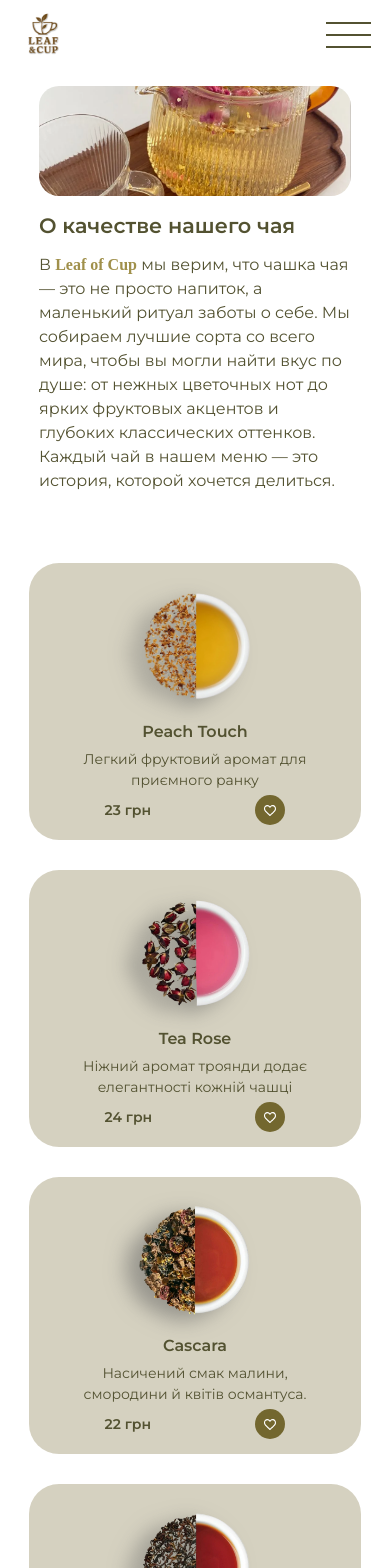
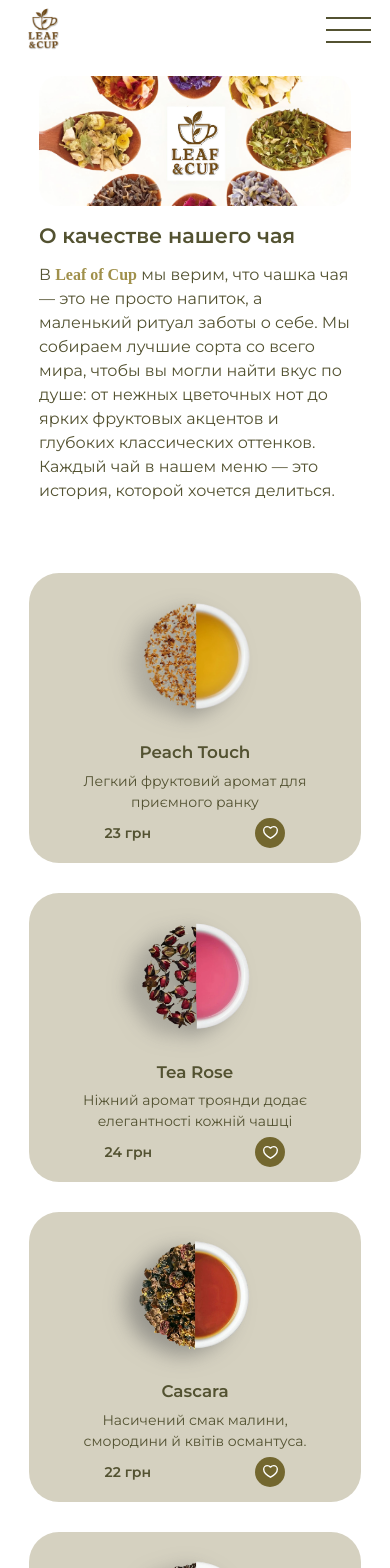
Before and after one commit to ChildOfLigth/leaf-and-cup, a React (Vite) app: page /leaf-and-cup/list-of-allGoods in a window 390 px wide. Shown: the top 1568 px of the page. Built offline with nearby package versions, Linux system fonts and the light colour scheme; a web font is replaced by a local one.

Commit message:
chenge of design for the header, change of photo in the list of all products, change of icon for the wishlist

```diff
--- a/src/components/ListOfAllGoods.tsx
+++ b/src/components/ListOfAllGoods.tsx
@@ -12,7 +12,7 @@ export default function ListOfAllGoods({functToChangeList}: PropsListOfAllGoods)
   return (
     <div className="list-all-goods">
       <div className="list-all-goods_quality-of-ourTea">
-        <div className="quality-of-ourTea_decoaret-img">
+        <div className="quality-of-ourTea_decorate-img">
           <img src={decoratForTeaQualSection} alt="decoration-img" />
         </div>
 
--- a/src/components/ProductList.tsx
+++ b/src/components/ProductList.tsx
@@ -10,24 +10,22 @@ type ProductListProps = {
   functToChangeList?: Dispatch<SetStateAction<ProductObject[]>>;
 };
 
-export default function ProductList({arrayWithProducts, functToChangeList}: ProductListProps): JSX.Element {
+export default function ProductList({
+  arrayWithProducts,
+  functToChangeList,
+}: ProductListProps): JSX.Element {
   const [activeBtn, setActiveBtn] = useState<number | null | undefined>(null);
 
   function addProdToWishList(id: number) {
-  functToChangeList!((prev: ProductObject[]) => {
-    const exists = prev.some(prod => prod.id === id);
-    const newList = exists
-      ? prev
-      : [...prev, arrayWithProducts[id]];
+    functToChangeList!((prev: ProductObject[]) => {
+      const exists = prev.some((prod) => prod.id === id);
+      const newList = exists ? prev : [...prev, arrayWithProducts[id]];
 
-    localStorage.setItem(
-      "storage-with-wish-list",
-      JSON.stringify(newList)
-    );
+      localStorage.setItem("storage-with-wish-list", JSON.stringify(newList));
 
-    return newList;
-  });
-}
+      return newList;
+    });
+  }
 
   return (
     <ul className="productList">
@@ -61,7 +59,17 @@ export default function ProductList({arrayWithProducts, functToChangeList}: Prod
                 {activeBtn == prod.id ? (
                   <img src={iconAddProdToWishList} />
                 ) : (
-                  <img src={iconForButton} alt="addProdToFavorites" />
+                  <svg
+                    viewBox="0 0 22 19"
+                    xmlns="http://www.w3.org/2000/svg"
+                    fill="none"
+                  >
+                    <path
+                      d="M15.7778 1C13.2982 1 11.8743 2.30695 11.2998 2.98929C11.1533 3.16341 10.8467 3.16341 10.7002 2.98929C10.1257 2.30695 8.70184 1 6.22222 1C3.37778 1 1 3.39342 1 6.23421C1 12.3185 9.67713 17.2769 10.8657 17.9276C10.952 17.9748 11.048 17.9748 11.1343 17.9276C12.3229 17.2769 21 12.3185 21 6.23421C21 3.39342 18.6222 1 15.7778 1Z"
+                      stroke="white"
+                      strokeWidth="2"
+                    />
+                  </svg>
                 )}
               </CustomButton>
             </div>
--- a/src/style/App.scss
+++ b/src/style/App.scss
@@ -9,7 +9,6 @@ $font_family_company_name: "Edu NSW ACT Cursive", cursive;
 $height-for-img-smallScreen: clamp(110px, 9vh, 280px);
 
 .App {
-  background-color: white;
   margin: 0 auto;
   display: flex;
   justify-content: center;
@@ -18,6 +17,7 @@ $height-for-img-smallScreen: clamp(110px, 9vh, 280px);
   width: 90%;
   position: relative;
   font-size: clamp(16px, 1vw + 3px, 32px);
+  overflow-x: hidden;
 
   .present-block {
     display: flex;
@@ -155,6 +155,13 @@ $height-for-img-smallScreen: clamp(110px, 9vh, 280px);
 
   .productList {
     margin: 6em auto;
+    width: 90%;
+  }
+}
+
+@media (max-width: 1629px) {
+  .productList {
+    width: 80%;
   }
 }
 
@@ -235,11 +242,7 @@ $height-for-img-smallScreen: clamp(110px, 9vh, 280px);
     .cafe-location {
       width: 100%;
     }
-  }
-}
 
-@media (max-width: 1197px) {
-  .App {
     .productList {
       width: 100%;
       grid-template-columns: repeat(auto-fill, 280px);
@@ -439,5 +442,29 @@ $height-for-img-smallScreen: clamp(110px, 9vh, 280px);
         }
       }
     }
+
+    .aboutUs {
+      .aboutUs_column {
+        li {
+          .column_text-content {
+            .text-content_title {
+              h3 {
+                font-size: 1em;
+              }
+            }
+          }
+        }
+      }
+    }
   }
 }
+
+@media (max-width: 400px) {
+  .productList {
+    .productList-card_product-map {
+      .product-map_productData {
+        gap: 20px;
+      }
+    }
+  }
+}
--- a/src/style/Footer.scss
+++ b/src/style/Footer.scss
@@ -5,7 +5,7 @@ footer {
   align-items: center;
   justify-content: center;
   width: 100%;
-  padding: 70px 0;
+  padding: 20px 0;
   font-size: clamp(16px, 1vw + 3px, 32px);
   background-color: App.$secnd_main_color;
   color: white;
@@ -92,7 +92,6 @@ footer {
   }
 
   @media (max-width: 908px) {
-    padding: 50px 0;
     .footer_content {
       width: 90%;
       gap: 90px;
@@ -101,7 +100,7 @@ footer {
 
   @media (max-width: 766px) {
     justify-content: flex-start;
-    padding: 20px 0;
+    padding-bottom: 0;
     font-size: 15px;
 
     .footer_content {
--- a/src/style/Header.scss
+++ b/src/style/Header.scss
@@ -2,8 +2,8 @@
 
 header {
   width: 100%;
-  height: 8vh;
-  min-height: 70px;
+  height: 7vh;
+  min-height: 60px;
   display: flex;
   justify-content: center;
   position: sticky;
@@ -17,60 +17,51 @@ header {
     width: 90%;
     height: 100%;
     display: flex;
-    justify-content: center;
+    justify-content: space-between;
     align-items: center;
     gap: 50px;
 
     .header-content_logo-block {
-      width: 4%;
+      width: 3%;
       min-width: 45px;
     }
 
     .header-content_navigation {
       display: flex;
       align-items: center;
-      width: 43%;
-      height: 80%;
-      min-width: 530px;
-      gap: 20px;
-
-      .navigation_link-block {
-        display: flex;
-        align-items: center;
       justify-content: space-between;
-        background-color: #d4cfb7;
       border-radius: 50px;
-        width: 92%;
+      width: 25%;
       height: 85%;
-        padding: 20px 4.2em;
+      min-width: 450px;
 
       a {
-          font-size: 1em;
+        font-size: 18px;
         color: App.$frst_main_color;
         transition: all 0.4s;
         user-select: none;
         cursor: pointer;
       }
-      }
 
       .navigation_navigate-to-wishList {
         width: 5.5%;
-        height: 100%;
+        height: auto;
         display: flex;
         align-items: center;
         justify-content: center;
 
         svg {
           height: 100%;
-          width: auto;
-          fill: App.$frst_main_color;
+          width: 100%;
           transition: all 0.3s;
           display: block;
+          fill: none;
+          stroke: App.$frst_main_color;
         }
 
         &.active {
           svg {
-            fill: App.$third_main_color;
+            fill: App.$frst_main_color;
           }
         }
       }
@@ -111,15 +102,12 @@ header {
       }
     }
 
-    @media (max-width: 742px) {
-      & {
-        justify-content: space-between;
+    @media (max-width: 1424px) {
+      .header-content_navigation {
+
+        a {
+          font-size: 16px;
         }
-    }
-
-    @media (max-width: 1424px) {
-      &.header-content_navigation {
-        width: 50%;
 
         .navigation_navigate-to-wishList {
           min-width: 30px;
--- a/src/style/ListOfAllGoods.scss
+++ b/src/style/ListOfAllGoods.scss
@@ -7,22 +7,21 @@
 
   .list-all-goods_quality-of-ourTea {
     width: 60%;
-    margin: 0 auto;
+    margin: 60px auto;
     display: flex;
     justify-content: space-between;
     align-items: center;
     flex-wrap: wrap;
 
-    .quality-of-ourTea_decoaret-img {
-      width: 40%;
-      border-radius: 20px;
+    .quality-of-ourTea_decorate-img {
+      width: 43%;
       max-height: 450px;
-      overflow: hidden;
-      object-fit: cover;
 
       img {
         width: 100%;
         height: 100%;
+        border-radius: 20px;
+        object-fit: cover;
       }
     }
 
@@ -51,12 +50,8 @@
   }
 
   .productList {
-    width: 90%;
+    width: 80%;
     margin: 7em auto 4.4em auto;
-
-    @media (max-width: 926px) {
-      width: 90%;
-    }
   }
 
   @media (max-width: 1700px) {
@@ -70,9 +65,42 @@
     }
   }
 
-  @media (max-width: 1212px) {
+  @media (max-width: 1638px) {
+    .productList {
+      .productList-card_product-map {
+        .product-map_productData {
+          .productData_name-prod {
+            font-size: 1.2em;
+          }
+
+          .productData_details {
+            font-size: 1em;
+          }
+        }
+      }
+    }
+  }
+
+  @media (max-width: 1224px) {
     .productList {
       width: 60%;
+
+      .productList-card_product-map {
+        gap: 20px;
+
+        .product-map_productData {
+          justify-content: space-between;
+          gap: 5px;
+
+          .productData_price-block {
+            .custom-btn {
+              img {
+                width: 20%;
+              }
+            }
+          }
+        }
+      }
     }
   }
 
@@ -120,16 +148,11 @@
       margin: 1em auto;
       gap: 20px;
 
-      .quality-of-ourTea_decoaret-img {
+      .quality-of-ourTea_decorate-img {
         width: 100%;
-        height: App.$height-for-img-smallScreen;
-        min-height: 100px;
-
-        img {
-          width: 100%;
-          height: 100%;
-          object-fit: cover;
-        }
+        height: 8vh;
+        max-height: 300px;
+        min-height: 130px;
       }
 
       .quality-of-ourTea_text-part {
--- a/src/style/MenuBurger.scss
+++ b/src/style/MenuBurger.scss
@@ -27,7 +27,7 @@
       width: 85%;
 
       a {
-        font-size: 1.2em;
+        font-size: 1em;
         color: white;
         transition: all 0.4s;
         user-select: none;
--- a/src/style/ProductList.scss
+++ b/src/style/ProductList.scss
@@ -2,11 +2,10 @@
 
 .productList {
   display: grid;
-  justify-content: space-between;
-  grid-template-columns: repeat(auto-fit, minmax(290px, 1fr));
+  grid-template-columns: repeat(auto-fill, minmax(300px, 1fr));
   align-items: stretch;
   width: 100%;
-  gap: 50px;
+  gap: 40px;
 
   .productList-card_product-map {
     background-color: rgba(115, 103, 47, 30%);
@@ -26,16 +25,17 @@
 
     .product-map_productData {
       text-align: center;
-      width: 90%;
+      width: 98%;
       height: 100%;
       display: flex;
       flex-direction: column;
       justify-content: space-between;
       align-items: center;
       margin: 0 auto;
+      gap: 10px;
 
       .productData_name-prod {
-        font-size: 1.14em;
+        font-size: 1.1em;
         font-weight: 600;
         margin-bottom: 0.5em;
       }
@@ -51,6 +51,7 @@
         display: flex;
         align-items: center;
         justify-content: space-between;
+        margin-top: auto;
 
         .price-block_price {
           font-size: 1em;
@@ -66,9 +67,15 @@
           width: clamp(30px, 4vw, 45px);
           aspect-ratio: 1/1;
           border-radius: 50%;
+
           img {
             width: 40%;
             filter: invert(1);
+          }
+
+          svg {
+            width: 50%;
+            height: 50%;
           }
 
           &.completionOfFunction {
--- a/src/style/resetDefaultStyle.css
+++ b/src/style/resetDefaultStyle.css
@@ -30,6 +30,7 @@ body {
   -moz-text-size-adjust: 100%;
   -webkit-text-size-adjust: 100%;
   font-family: "Montserrat", sans-serif;
+  background-color: white;
 }
 
 body {
```
Also changed, not shown: src/components/Header.tsx (+12 -18 lines), src/assets/imgs/icons/iconToWishlist.svg, src/assets/imgs/photo-for-productList-component.webp. Lines whose indentation alone changed are shown as unchanged.
